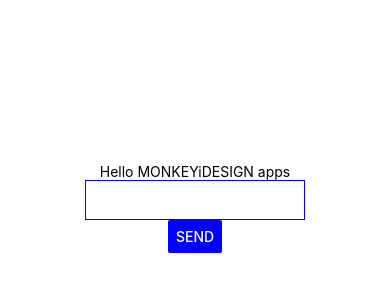
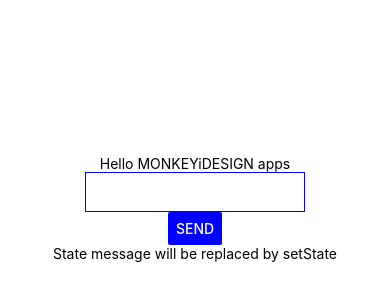
Before and after one commit to monkeyidesign/react-native, a React Native app: screen / in a window 390 px wide. Shown: the part 214-514 px from the top of the page. Built offline with nearby package versions, Linux system fonts and the light colour scheme.

Commit message:
Added event onChangeText and setState values

```diff
--- a/App.js
+++ b/App.js
@@ -10,12 +10,19 @@
 import {View, Text, TextInput, Button} from 'react-native';
 
 class App extends React.Component {
+  state = {
+    msg: 'State message will be replaced by setState',
+  };
   render() {
     return (
       <View style={myStyle.container}>
         <Text>Hello MONKEYiDESIGN apps</Text>
-        <TextInput style={myStyle.inputStyle} />
+        <TextInput
+          style={myStyle.inputStyle}
+          onChangeText={text => this.setState({msg: text})}
+        />
         <Button title="Send" color="blue" />
+        <Text>{this.state.msg}</Text>
       </View>
     );
   }
```
